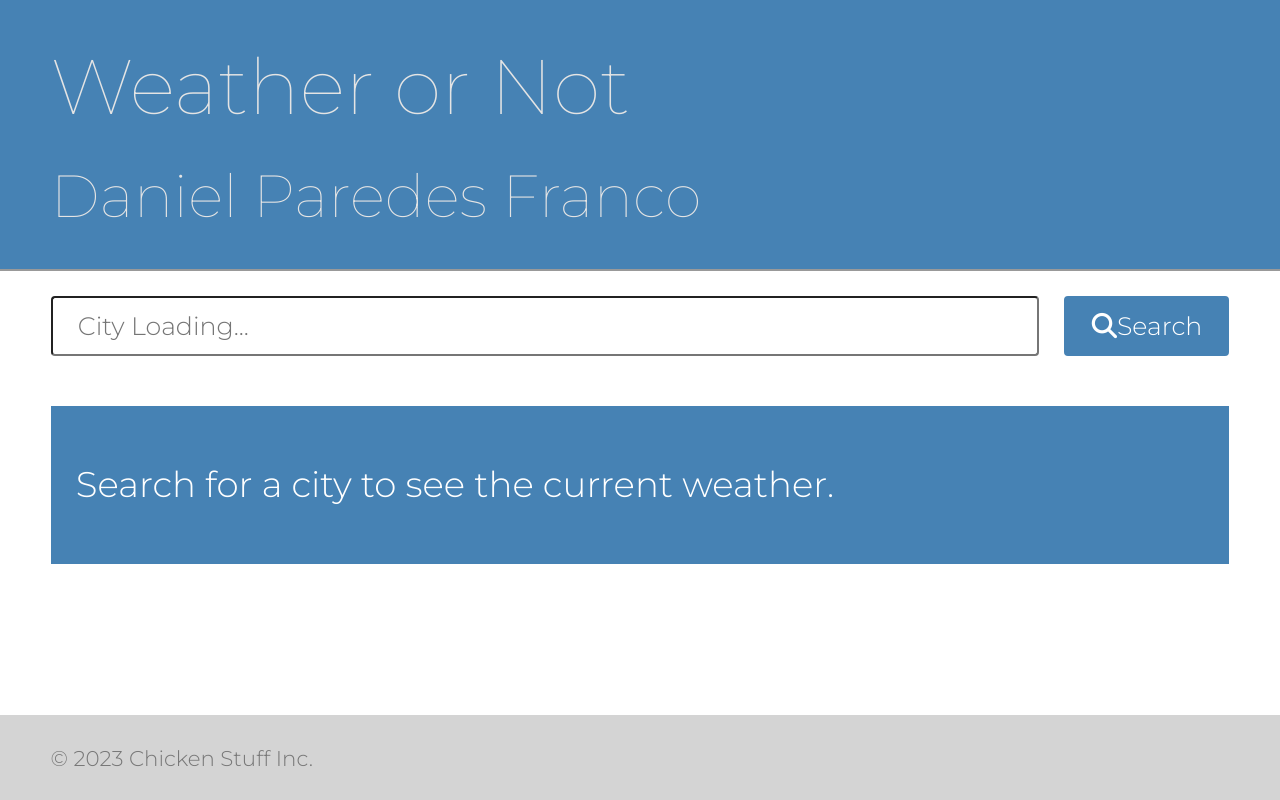
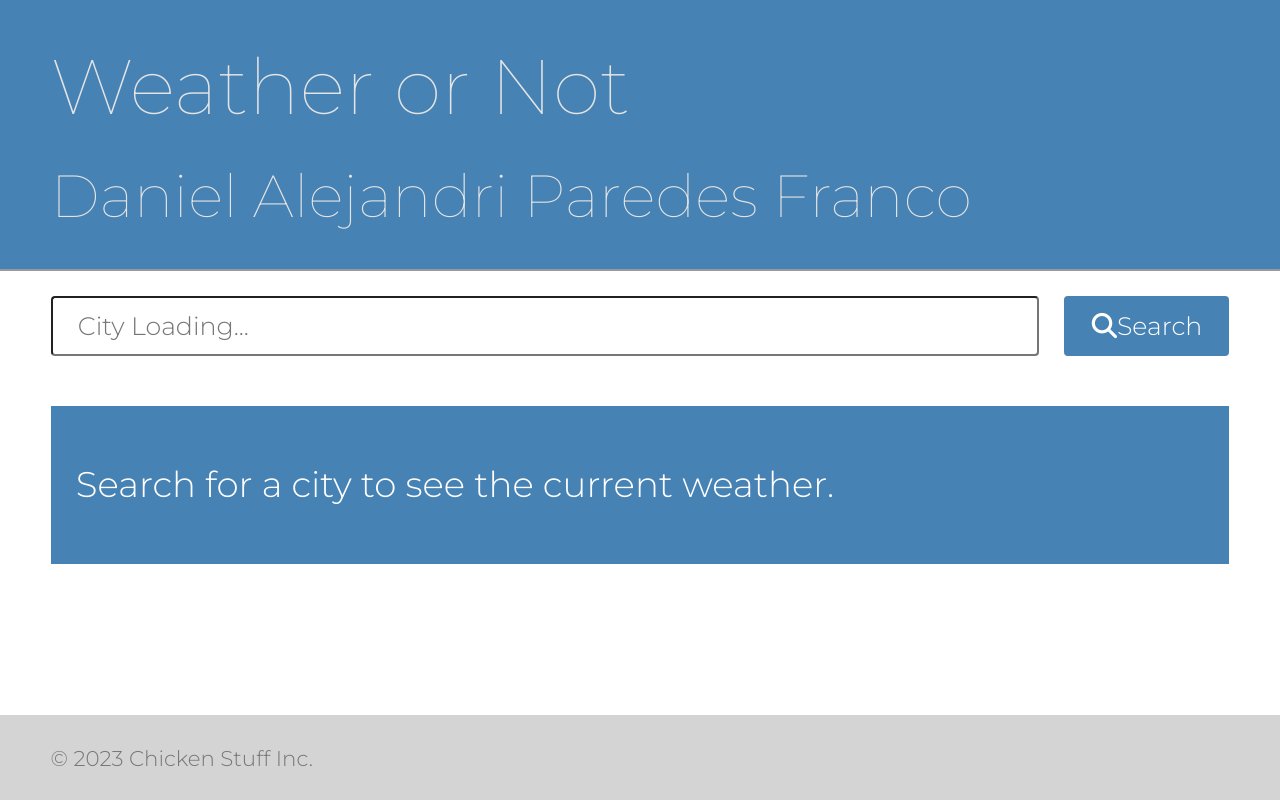
Before and after one commit to pare0268/1_GitHub_Assignment_MAD9014, a plain HTML site: page index.html in a window 1280 px wide. Drawn offline with Linux system fonts and the light colour scheme.

Commit message:
change_name_github-project

```diff
--- a/index.html
+++ b/index.html
@@ -19,7 +19,7 @@
     <div class="container">
       <header>
         <h1>Weather or Not</h1>
-        <h2>Daniel Paredes Franco</h2>
+        <h2>Daniel Alejandri Paredes Franco</h2>
       </header>
       <nav>
         <form id="search-form">
```
